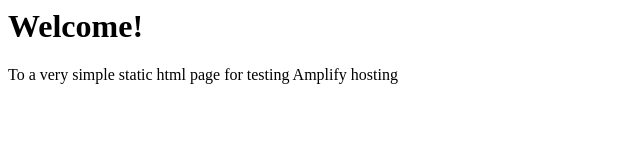
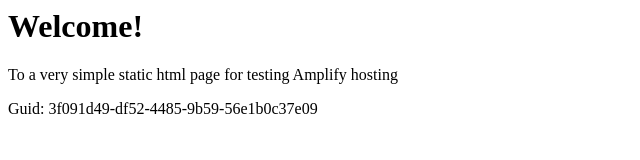
Before and after one commit to aws-aemilia-icn/Github-PR-Commit-Integration-Test-DoNotTouch-Gith-P5X5MO5I-v1-prod-ap-northeast-2, a website: page src/index.html in a window 1280 px wide. Shown: the whole page, without its empty margins (0-640 px from the left). Drawn offline with Linux system fonts and the light colour scheme.

Commit message:
commit from integ tests

```diff
--- a/src/index.html
+++ b/src/index.html
@@ -1,3 +1,5 @@
+
+
 <html lang="en">
 
 <head>
@@ -10,6 +12,6 @@
 <body>
     <h1>Welcome!</h1>
     <p>To a very simple static html page for testing Amplify hosting</p>
-</body>
+    <p>Guid: 3f091d49-df52-4485-9b59-56e1b0c37e09</p></body>
 
 </html>
```
